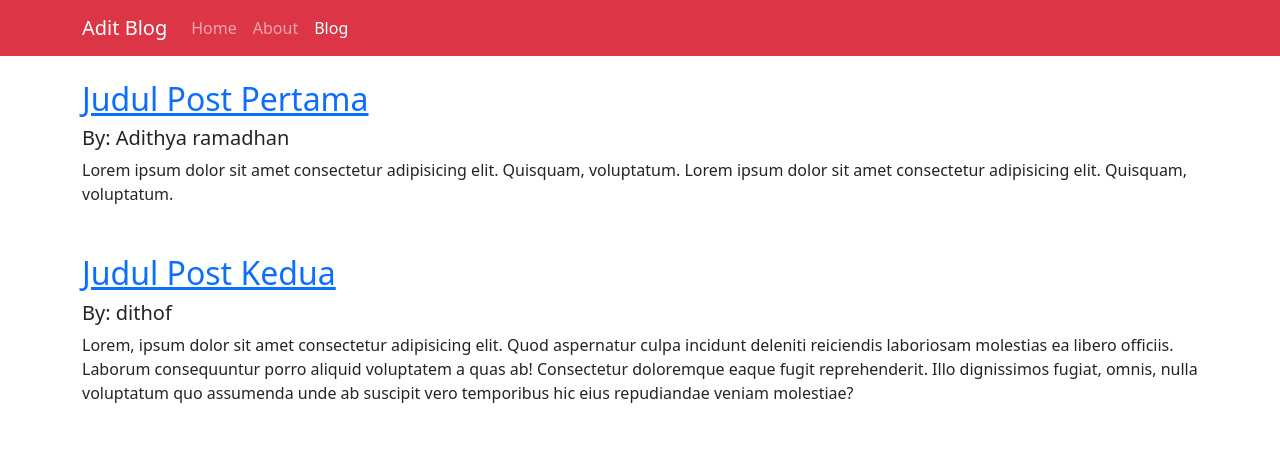
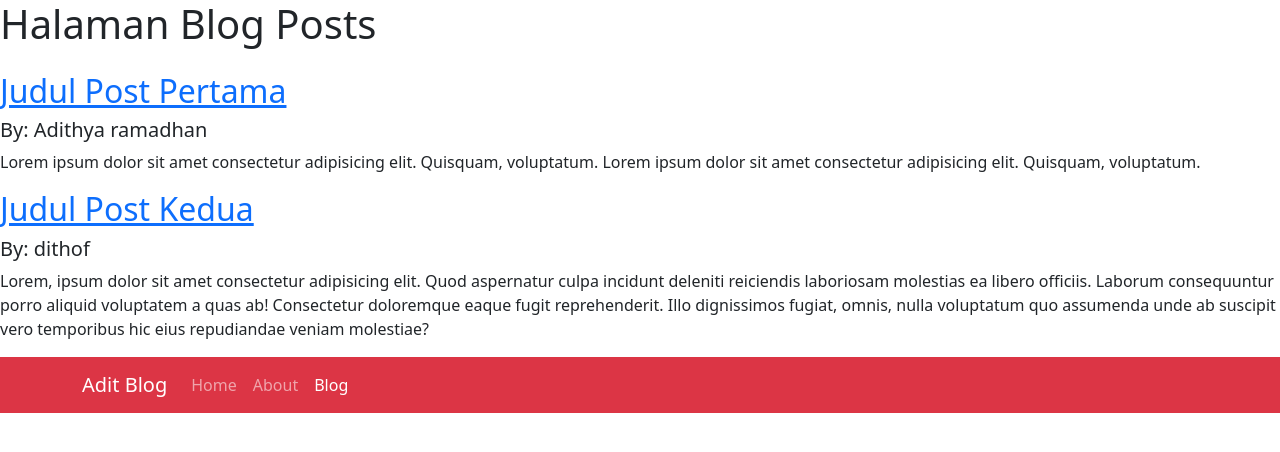
Before and after one commit to dithof/laravel-UAS, a Laravel app: page /blog in a window 1280 px wide. Shown: the top 452 px of the page. Run offline with Laravel 12, Linux system fonts and the light colour scheme.

Commit message:
membuat model post

```diff
--- /dev/null
+++ b/app/Models/Post.php
@@ -0,0 +1,37 @@
+<?php
+namespace App\Models;
+
+class Post
+{
+    private static $blog_posts = [
+        [
+            "title" => "Judul Post Pertama",
+            "slug" => "Judul-post-pertama",
+            "author" => "Adithya ramadhan",
+            "body" => "Lorem ipsum dolor sit amet consectetur adipisicing elit. Quisquam, voluptatum. Lorem ipsum dolor sit amet consectetur adipisicing elit. Quisquam, voluptatum.",
+        ],
+        [
+            "title" => "Judul Post Kedua",
+            "slug" => "Judul-post-kedua",
+            "author" => "dithof",
+            "body" => "Lorem, ipsum dolor sit amet consectetur adipisicing elit. Quod aspernatur culpa incidunt deleniti reiciendis laboriosam molestias ea libero officiis. Laborum consequuntur porro aliquid voluptatem a quas ab! Consectetur doloremque eaque fugit reprehenderit. Illo dignissimos fugiat, omnis, nulla voluptatum quo assumenda unde ab suscipit vero temporibus hic eius repudiandae veniam molestiae?",
+        ]
+    ];
+
+    public static function all()
+    {
+        return self::$blog_posts;
+    }
+
+    public static function find($slug)
+    {
+        $posts = self::$blog_posts;
+        $post = [];
+        foreach ($posts as $p) {
+            if ($p["slug"] === $slug) {
+                $post = $p;
+            }
+        }
+        return $post;
+    }
+}
--- a/resources/views/about.blade.php
+++ b/resources/views/about.blade.php
@@ -4,6 +4,6 @@
 <h1>Halaman About</h1>
 <h3>{{ $name }}</h3>
 <P>{{ $email }}</P>
-<img src="img/{{ $image }}" alt="{{ $name }}" width="150">
+<img src="img/{{ $image }}" alt="{{ $name }}" width="150" class="img-thumbnail rounded-circle">
 
 @endsection
--- a/resources/views/posts.blade.php
+++ b/resources/views/posts.blade.php
@@ -1,8 +1,9 @@
 @extends('layouts.main')
 @section('content')
 
+<h1 class="mb-4">Halaman Blog Posts</h1>
 @foreach ($posts as $post)
-<article class="mb-5">
+<article>
     <h2>
         <a href="/posts/{{ $post['slug'] }}">{{ $post['title'] }}</a>
     </h2>
@@ -10,5 +11,3 @@
     <p>{{ $post['body'] }}</p>
 </article>
 @endforeach
-
-@endsection
--- a/routes/web.php
+++ b/routes/web.php
@@ -1,11 +1,13 @@
 <?php
 
 use Illuminate\Support\Facades\Route;
+use App\Models\Post;
 
-Route::get('/', function () {
+Route::get('/', function(){
     return view('home', [
         "title" => "Home"
     ]);
+
 });
 
 Route::get('/about', function () {
@@ -18,52 +20,16 @@
 });
 
 Route::get('/blog', function () {
-     $blog_posts = [
-        [
-            "title" => "Judul Post Pertama",
-            "slug" => "Judul-post-pertama",
-            "author" => "Adithya ramadhan",
-            "body" => "Lorem ipsum dolor sit amet consectetur adipisicing elit. Quisquam, voluptatum. Lorem ipsum dolor sit amet consectetur adipisicing elit. Quisquam, voluptatum.",
-        ],
-        [
-            "title" => "Judul Post Kedua",
-            "slug" => "Judul-post-kedua",
-            "author" => "dithof",
-            "body" => "Lorem, ipsum dolor sit amet consectetur adipisicing elit. Quod aspernatur culpa incidunt deleniti reiciendis laboriosam molestias ea libero officiis. Laborum consequuntur porro aliquid voluptatem a quas ab! Consectetur doloremque eaque fugit reprehenderit. Illo dignissimos fugiat, omnis, nulla voluptatum quo assumenda unde ab suscipit vero temporibus hic eius repudiandae veniam molestiae?",
-        ]
-    ];
-
     return view('posts', [
         "title" => "Posts",
-        "posts" => $blog_posts
+        "posts" => Post::all()
     ]);
 });
-// Halaman untuk single postAdd commentMore actions
+// Halaman untuk single post
 Route::get('posts/{slug}', function ($slug) {
-    $blog_posts = [
-        [
-            "title" => "Judul Post Pertama",
-            "slug" => "Judul-post-pertama",
-            "author" => "Adithya ramadhan",
-            "body" => "Lorem ipsum dolor sit amet consectetur adipisicing elit. Quisquam, voluptatum. Lorem ipsum dolor sit amet consectetur adipisicing elit. Quisquam, voluptatum.",
-        ],
-        [
-            "title" => "Judul Post Kedua",
-            "slug" => "Judul-post-kedua",
-            "author" => "dithof",
-            "body" => "Lorem, ipsum dolor sit amet consectetur adipisicing elit. Quod aspernatur culpa incidunt deleniti reiciendis laboriosam molestias ea libero officiis. Laborum consequuntur porro aliquid voluptatem a quas ab! Consectetur doloremque eaque fugit reprehenderit. Illo dignissimos fugiat, omnis, nulla voluptatum quo assumenda unde ab suscipit vero temporibus hic eius repudiandae veniam molestiae?",
-        ]
-    ];
-
-    $new_post = [];
-    foreach ($blog_posts as $post) {
-        if ($post["slug"] === $slug) {
-            $new_post = $post;
-        }
-    }
 
     return view('post', [
         "title" => "Single Post",
-        "post" => $new_post
+         "post" => Post::find($slug)
     ]);
 });
```
Also changed, not shown: Dokumentasi/Screenshot 2025-06-27 202040.png (added).
